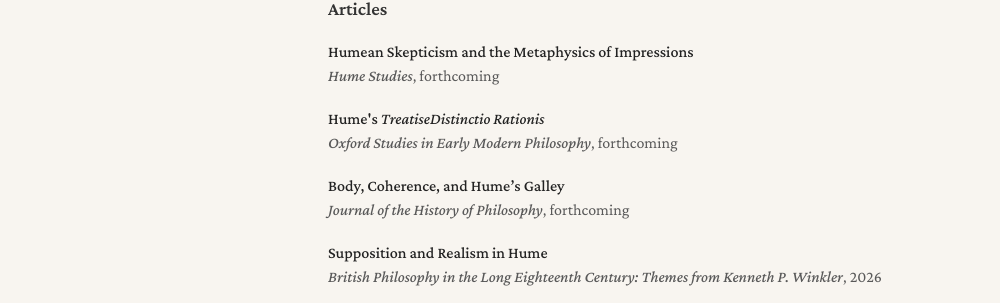
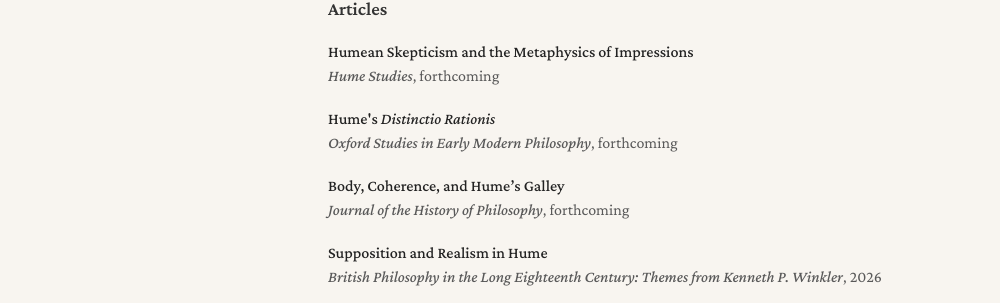
Before and after one commit to bridgerehli/bridgerehli.github.io, a Jekyll site: the page built from index.md, in a window 1280 px wide. Shown: the part 368-671 px from the top of the page, without its empty margins (142-1142 px from the left). Built offline with Jekyll 4.4.1, drawn with Linux system fonts in a browser that asks for light colours; a style sheet for code colours, icons or effects is not loaded.

Commit message:
Update publications.yml

```diff
--- a/_data/publications.yml
+++ b/_data/publications.yml
@@ -20,7 +20,7 @@ main:
     year: "forthcoming"
     type: "article"
 
-  - title: "Hume's <em>TreatiseDistinctio Rationis</em>"
+  - title: "Hume's <em>Distinctio Rationis</em>"
     authors: ""
     conference: "Oxford Studies in Early Modern Philosophy"
     year: "forthcoming"
```
